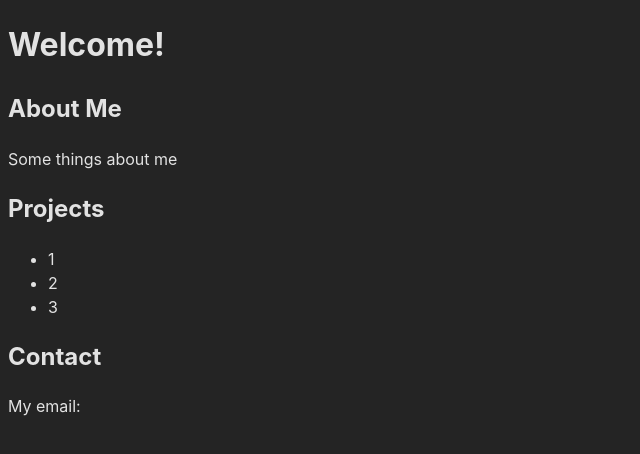
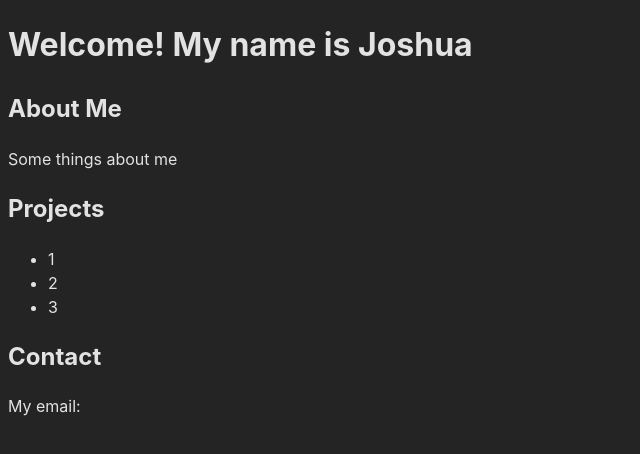
Before and after one commit to joshuac23/portfolio, a React (Vite) app: page / in a window 1280 px wide. Shown: the top 454 px of the page, without its empty margins (0-640 px from the left). Built offline with nearby package versions, Linux system fonts and the light colour scheme.

Commit message:
changed welcome text

```diff
--- a/src/App.jsx
+++ b/src/App.jsx
@@ -8,7 +8,7 @@ function App() {
 
   return (
     <>
-      <h1>Welcome!</h1>
+      <h1>Welcome! My name is Joshua</h1>
       <h2>About Me</h2>
         <div>Some things about me</div>
       <h2>Projects</h2>
```
